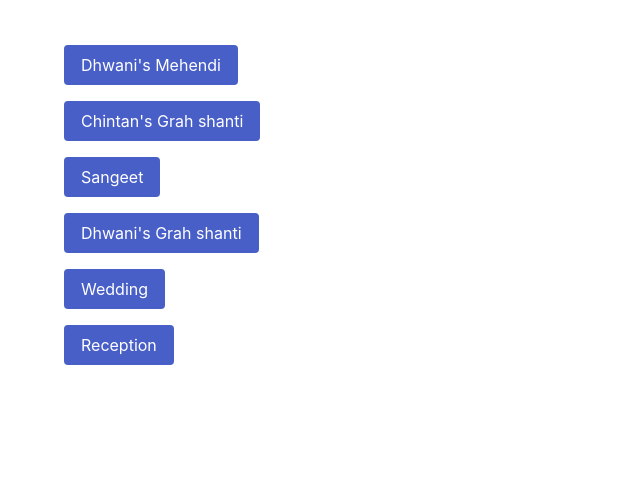
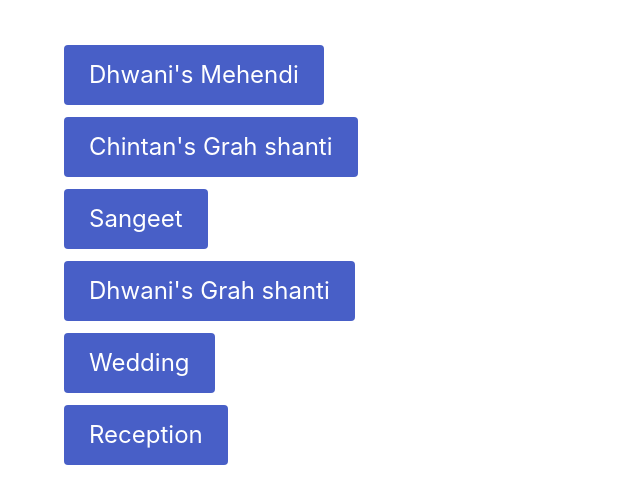
Before and after one commit to chintanmshah/chintanmshah.github.io, a plain HTML site: page wedding/album.html in a window 1280 px wide. Shown: the part 87-590 px from the top of the page, without its empty margins (0-640 px from the left). Drawn offline with nearby package versions, Linux system fonts and the light colour scheme.

Commit message:
Updated file

```diff
--- a/wedding/album.html
+++ b/wedding/album.html
@@ -12,19 +12,87 @@
 
 	<body>
 		<div class="container">
-            <section class="hero">
-                <div class="hero-body">
-                    <p class="title">Album Links</p>
-                </div>
-            </section>
+			<section class="hero">
+				<div class="hero-body">
+					<p class="title">Album Links</p>
+				</div>
+			</section>
 			<div class="content">
-				<p><a class="button is-link" target="_blank" href="https://photos.app.goo.gl/WuP2dEgXtkoTxo3y9">Dhwani's Mehendi</a></p>
+				<form>
+					<div class="field">
+						<div class="control">
+							<a
+								class="button is-link is-size-1-touch is-size-4-tablet"
+								target="_blank"
+								href="https://photos.app.goo.gl/WuP2dEgXtkoTxo3y9"
+								>Dhwani's Mehendi</a
+							>
+						</div>
+					</div>
+					<div class="field">
+						<div class="control">
+							<a
+								class="button is-link is-size-1-touch is-size-4-tablet"
+								target="_blank"
+								href="https://photos.app.goo.gl/iwJbW1y8W2AAsvMH7"
+							>
+								Chintan's Grah shanti
+							</a>
+						</div>
+					</div>
+					<div class="field">
+						<div class="control">
+							<a
+								class="button is-link is-size-1-touch is-size-4-tablet"
+								target="_blank"
+								href="https://photos.app.goo.gl/AxYEkYnW5Chg6FzY9"
+							>
+								Sangeet
+							</a>
+						</div>
+					</div>
+					<div class="field">
+						<div class="control">
+							<a
+								class="button is-link is-size-1-touch is-size-4-tablet"
+								target="_blank"
+								href="https://photos.app.goo.gl/ww8JANinj8khGZfr7"
+							>
+								Dhwani's Grah shanti
+							</a>
+						</div>
+					</div>
+					<div class="field">
+						<div class="control">
+							<a
+								class="button is-link is-size-1-touch is-size-4-tablet"
+								target="_blank"
+								href="https://photos.app.goo.gl/mBKPuYQ7SPzaphvbA"
+							>
+								Wedding
+							</a>
+						</div>
+					</div>
+					<div class="field">
+						<div class="control">
+							<a
+								class="button is-link is-size-1-touch is-size-4-tablet"
+								target="_blank"
+								href="https://photos.app.goo.gl/V7rziPWczVQG9oC9A"
+							>
+								Reception
+							</a>
+						</div>
+					</div>
+				</form>
+
+				<!-- <p><a class="button is-link" target="_blank" href="https://photos.app.goo.gl/WuP2dEgXtkoTxo3y9">Dhwani's Mehendi</a></p>
 				<p><a class="button is-link" target="_blank" href="https://photos.app.goo.gl/iwJbW1y8W2AAsvMH7">Chintan's Grah shanti</a></p>
 				<p><a class="button is-link" target="_blank">Sangeet</a></p>
 				<p><a class="button is-link" target="_blank" href="https://photos.app.goo.gl/ww8JANinj8khGZfr7">Dhwani's Grah shanti</a></p>
 				<p><a class="button is-link" target="_blank" href="https://photos.app.goo.gl/mBKPuYQ7SPzaphvbA">Wedding</a></p>
-				<p><a class="button is-link" target="_blank" href="https://photos.app.goo.gl/V7rziPWczVQG9oC9A">Reception</a></p>
-			</section>
+				<p><a class="button is-link" target="_blank" href="https://photos.app.goo.gl/V7rziPWczVQG9oC9A">Reception</a></p> -->
+			</div>
 		</div>
 	</body>
 </html>
```
